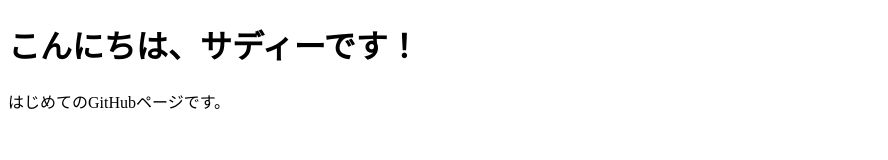
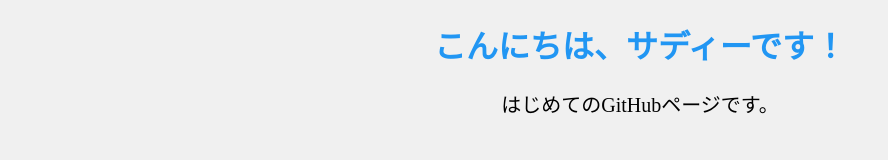
Before and after one commit to sadyxi/my_first_site, a plain HTML site: page index.html in a window 1280 px wide. Shown: the whole page, without its empty margins (0-888 px from the left). Drawn offline with Linux system fonts and the light colour scheme.

Commit message:
index.html を更新

```diff
--- a/index.html
+++ b/index.html
@@ -4,8 +4,8 @@
   <meta charset="UTF-8" />
   <title>サディーのページ</title>
 </head>
-<body>
-  <h1>こんにちは、サディーです！</h1>
-  <p>はじめてのGitHubページです。</p>
+<body style="background-color: #f0f0f0; text-align: center;">
+  <h1 style="color: #2196f3;">こんにちは、サディーです！</h1>
+  <p style="font-size: 20px;">はじめてのGitHubページです。</p>
 </body>
 </html>
```
